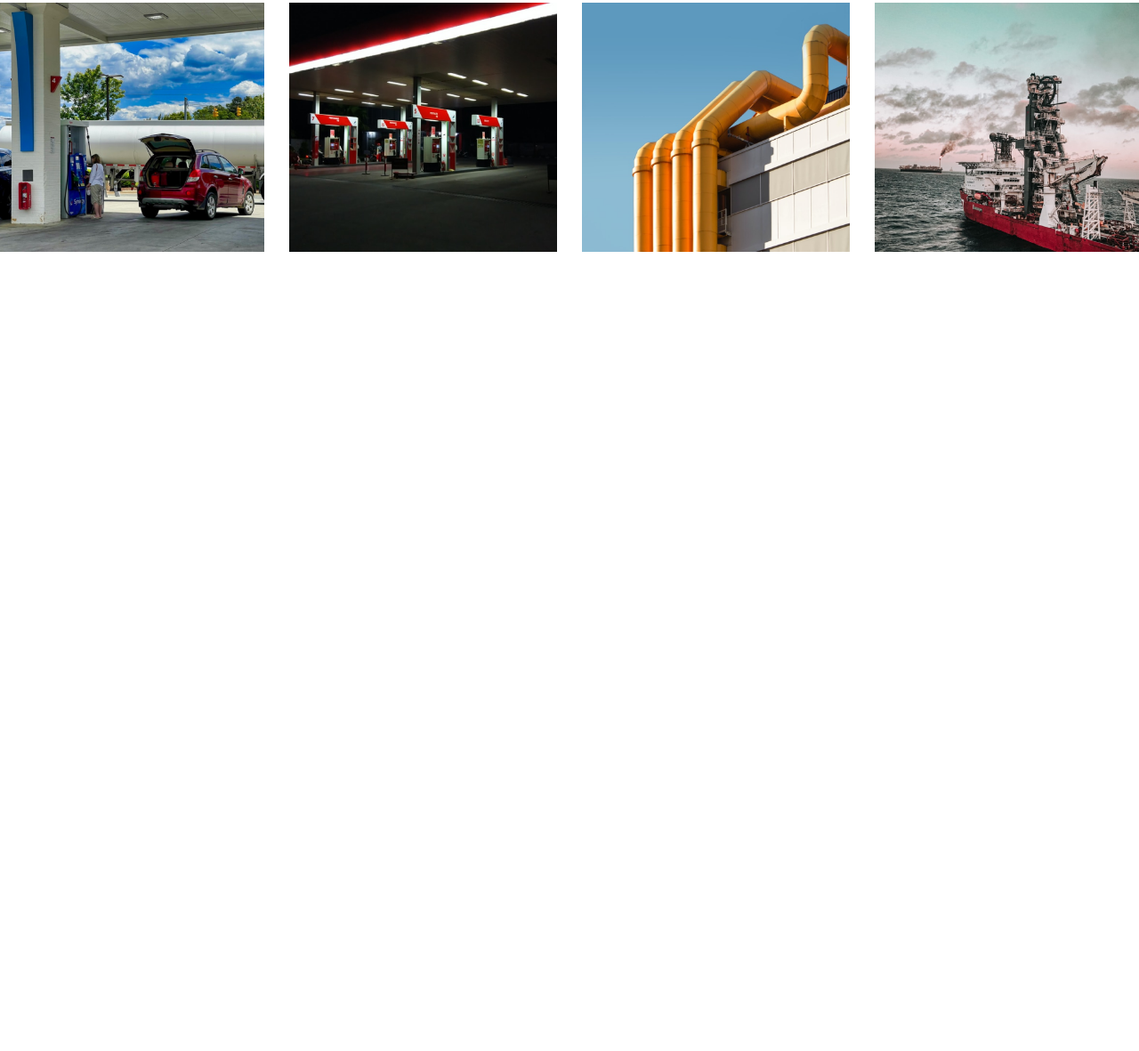
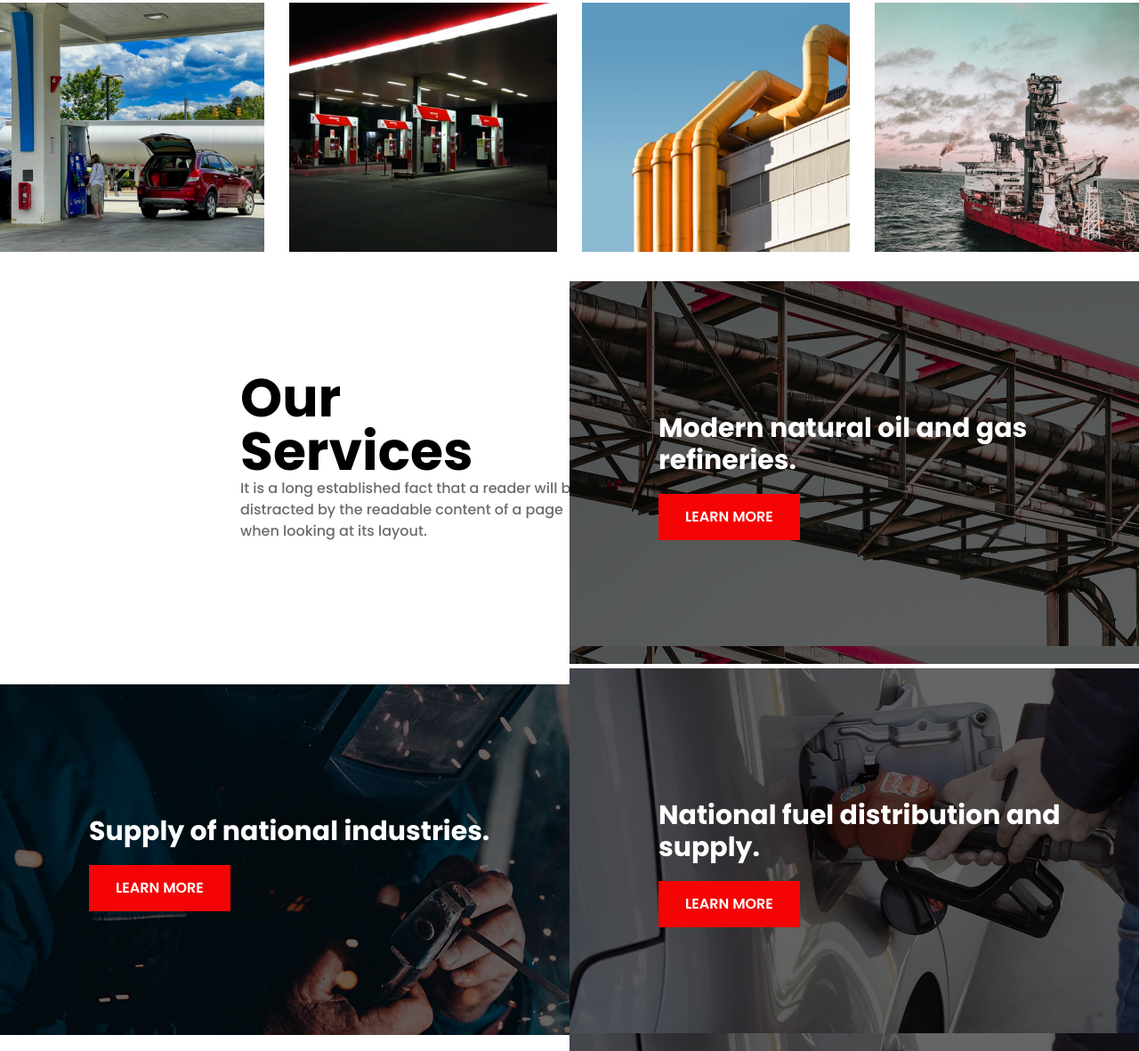
Before and after one commit to menabil/Petroil, a website: page index.html in a window 1280 px wide. Shown: the part 1353-2534 px from the top of the page at 89% size. Before the commit the page ends 1664 px from the top, so only its background shows below. Drawn offline with Linux system fonts and the light colour scheme.

Commit message:
feat(service): add service section

```diff
--- a/index.html
+++ b/index.html
@@ -91,7 +91,7 @@
           using Lorem Ipsum is that it has a more-or-less normal distribution.
         </p>
       </div>
-      <div class="flex gap-x-7 mb-7 justify-center">
+      <div class="flex gap-x-7 pb-7 justify-center">
         <img src="images/aOne.png" alt="" class="w-[23.5%]" />
         <img src="images/aTwo.png" alt="" class="w-[23.5%]" />
         <img src="images/aThr.png" alt="" class="w-[23.5%]" />
@@ -99,6 +99,54 @@
       </div>
     </section>
     <!-- About -->
-
+    <!-- Service -->
+    <section>
+      <div class="flex flex-wrap">
+        <div class="mt-[106px] mb-[142px] w-1/2 pl-[270px]">
+          <h3 class="text-6xl text-black font-bold">Our Services</h3>
+          <p class="text-base text-[#6C6C6C] font-medium w-101">
+            It is a long established fact that a reader will be distracted by
+            the readable content of a page when looking at its layout.
+          </p>
+        </div>
+        <div class="bg-[url(../images/sOne.png)] w-1/2">
+          <div class="pl-[100px] pt-[147px] pb-[139px]">
+            <h4 class="text-3xl text-white font-bold pb-5">
+              Modern natural oil and gas refineries.
+            </h4>
+            <button
+              class="text-white text-base font-semibold px-7.5 py-3.5 bg-[#F40404] cursor-pointer"
+            >
+              LEARN MORE
+            </button>
+          </div>
+        </div>
+        <div class="bg-[url(../images/sTwo.png)] w-1/2">
+          <div class="pl-[100px] pt-[147px] pb-[139px]">
+            <h4 class="text-3xl text-white font-bold pb-5">
+              Supply of national industries.
+            </h4>
+            <button
+              class="text-white text-base font-semibold px-7.5 py-3.5 bg-[#F40404] cursor-pointer"
+            >
+              LEARN MORE
+            </button>
+          </div>
+        </div>
+        <div class="bg-[url(../images/sThr.png)] w-1/2">
+          <div class="pl-[100px] pt-[147px] pb-[139px]">
+            <h4 class="text-3xl text-white font-bold pb-5">
+              National fuel distribution and supply.
+            </h4>
+            <button
+              class="text-white text-base font-semibold px-7.5 py-3.5 bg-[#F40404] cursor-pointer"
+            >
+              LEARN MORE
+            </button>
+          </div>
+        </div>
+      </div>
+    </section>
+    <!-- Service -->
   </body>
 </html>
```
Also changed, not shown: images/sOne.png (added), images/sThr.png (added), images/sTwo.png (added), src/output.css.
